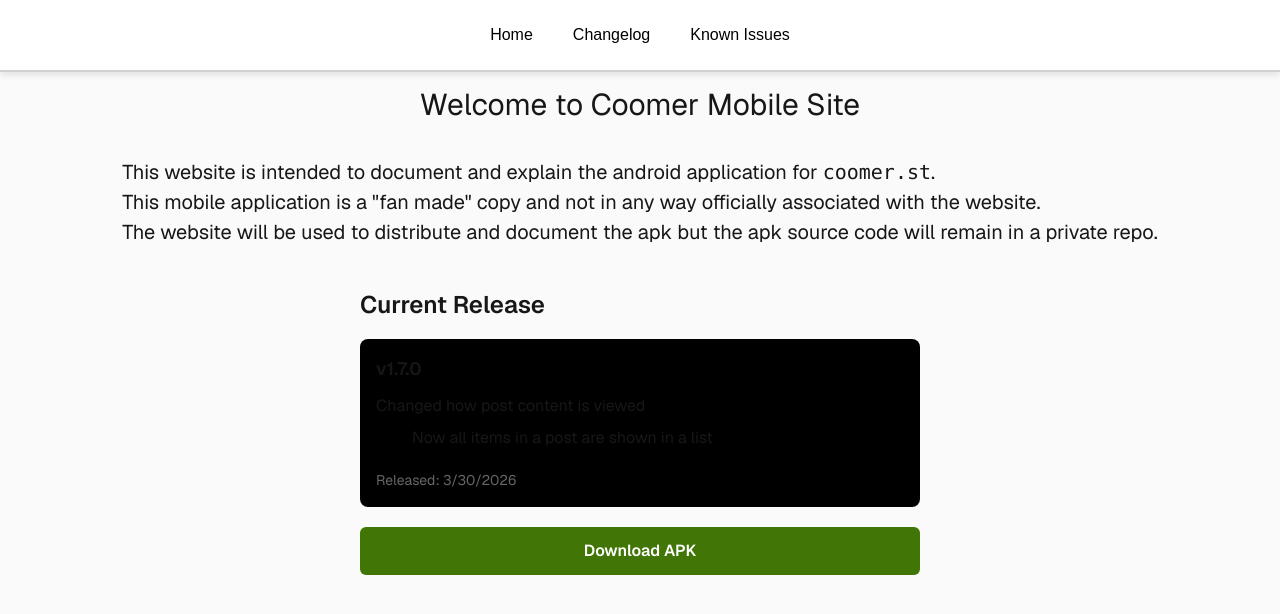
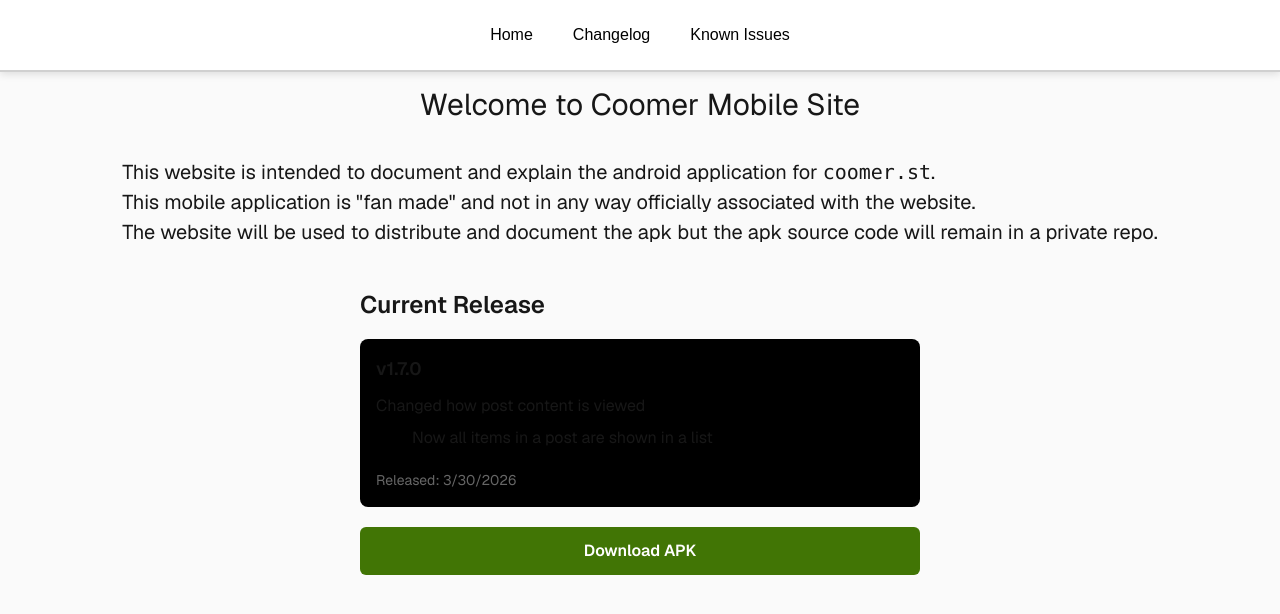
Before and after one commit to somesnakeguy/coomer_mobile_pages, a Next.js app: page / in a window 1280 px wide. Shown: the top 614 px of the page. Built offline with nearby package versions, Linux system fonts and the light colour scheme.

Commit message:
Changed Wording

```diff
--- a/app/page.tsx
+++ b/app/page.tsx
@@ -53,7 +53,7 @@
           application for <code>coomer.st</code>.
         </p>
         <p>
-          This mobile application is a "fan made" copy and not in any way
+          This mobile application is "fan made" and not in any way
           officially associated with the website.
         </p>
         <p>
```
